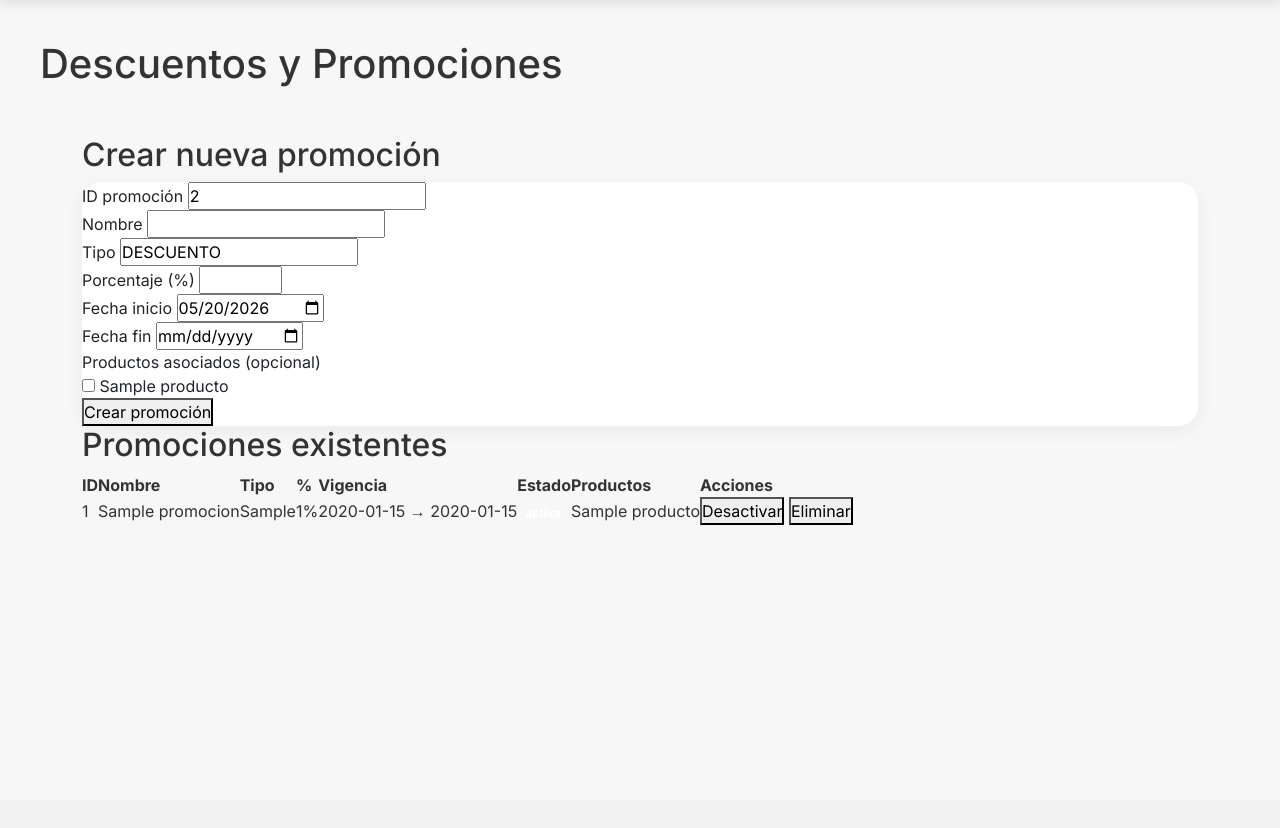
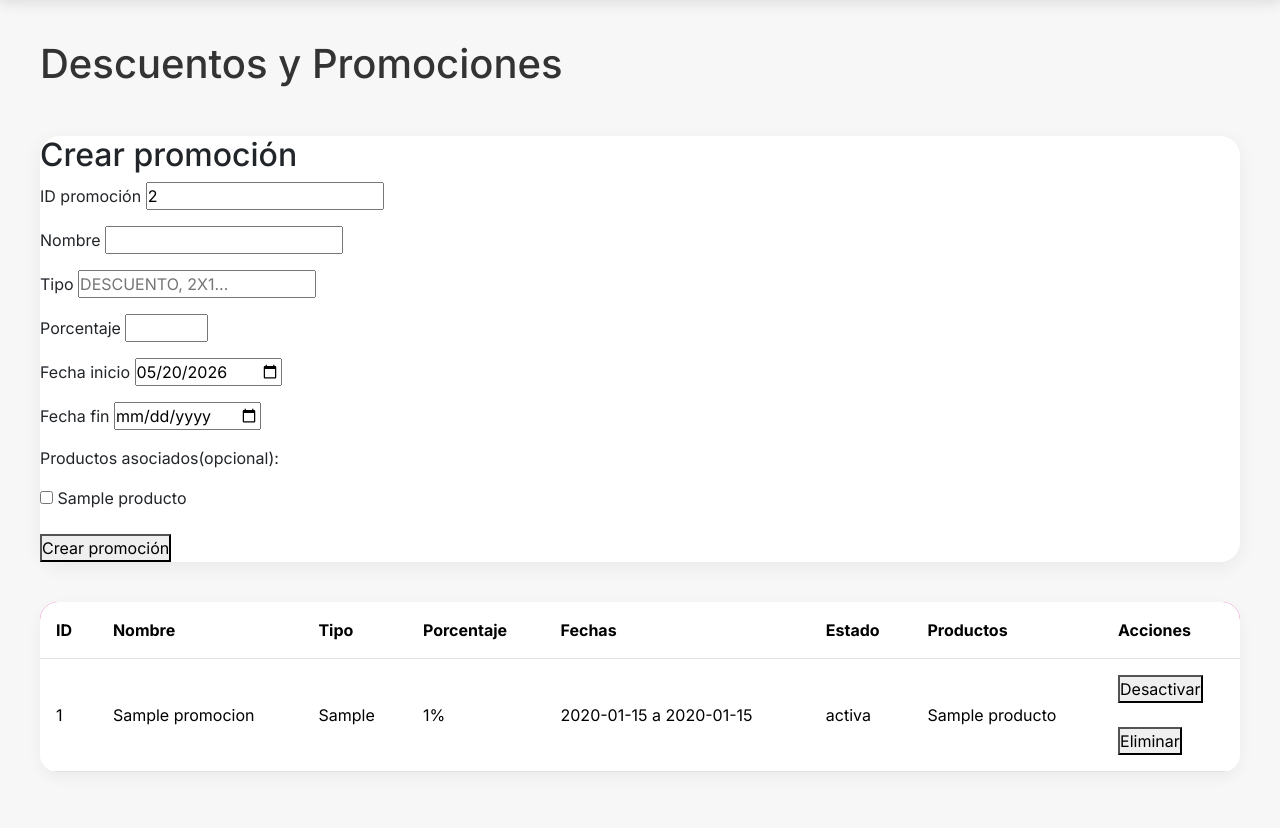
Before and after one commit to marianoC31/liverpool, a PHP site: page /liverpool_IU/promociones.php in a window 1280 px wide. Shown: the part 76-904 px from the top of the page. Before the commit the page ends 601 px from the top, so only its background shows below. Run offline with PHP 8.4, Linux system fonts and the light colour scheme; tables that the repository leaves empty or names only in its code hold one stand-in row (values such as "Sample post").

Commit message:
limpie lo de promociones.php namas que esta feo luego veo si cambio el css

```diff
--- a/liverpool_IU/components/navbar.php
+++ b/liverpool_IU/components/navbar.php
@@ -2,7 +2,6 @@
 
     <div class="container-fluid">
 
-        <!-- Logo -->
         <a class="navbar-brand fw-bold" href="index.php">
 
             <i class="bi bi-bag-fill"></i>
@@ -10,7 +9,6 @@
 
         </a>
 
-        <!-- Botón responsive -->
         <button class="navbar-toggler"
                 type="button"
                 data-bs-toggle="collapse"
@@ -20,7 +18,6 @@
 
         </button>
 
-        <!-- Contenido navbar -->
         <div class="collapse navbar-collapse"
              id="navbarContenido">
 
--- a/liverpool_IU/promociones.php
+++ b/liverpool_IU/promociones.php
@@ -1,189 +1,202 @@
-
-
 <?php
 require_once 'db.php';
+
 $pdo = Database::connect();
 $mensaje = '';
 $tipo_msg = '';
 
 if ($_SERVER['REQUEST_METHOD'] === 'POST') {
-    $accion = $_POST['accion'] ?? '';
+    $accion = $_POST['accion'] ?? ''; // crear, toggle, eliminar
 
     try {
-        // ============== INICIA TRANSACCIÓN ==============
         $pdo->beginTransaction();
+        if ($accion === 'crear') {
+            $id_promo = (int)$_POST['id_promo'];
+            $nombre = trim($_POST['nombre']);
+            $tipo = trim($_POST['tipo']);
+            $porcentaje = (int)$_POST['porcentaje'];
+            $fecha_inicio = $_POST['fecha_inicio'];
+            $fecha_fin = $_POST['fecha_fin'];
+            $productos = $_POST['productos'] ?? [];
 
-        if ($accion === 'crear') {
-            // ALTA de promoción + asociación con productos
-            $id_promo     = (int)$_POST['id_promo'];
-            $nombre       = trim($_POST['nombre']);
-            $tipo         = trim($_POST['tipo']);
-            $porcentaje   = (int)$_POST['porcentaje'];
-            $fecha_inicio = $_POST['fecha_inicio'];
-            $fecha_fin    = $_POST['fecha_fin'];
-            $productos    = $_POST['productos'] ?? [];
-
-            if ($nombre === '' || $porcentaje <= 0 || $porcentaje > 100) {
-                throw new Exception("Datos inválidos para la promoción.");
-            }
-            if (strtotime($fecha_fin) < strtotime($fecha_inicio)) {
-                throw new Exception("La fecha fin debe ser posterior a la fecha inicio.");
+            if ($nombre == '' || $porcentaje <= 0 || $porcentaje > 100) {
+                throw new Exception("Datos inválidos. Recuerda incluir nombre y que el porcentaje debe estar entre 1 y 100");
             }
 
-            // 1. Insertar la promoción
+            if (strtotime($fecha_fin) < strtotime($fecha_inicio)) {
+                throw new Exception("La fecha final no puede ser menor a la fehc ade inicio.");
+            }
+
             $stmt = $pdo->prepare("
-                INSERT INTO promocion (id_promo, porcentaje, fecha_inicio, fecha_fin, nombre, tipo, estado)
+                INSERT INTO promocion
+                (id_promo, porcentaje, fecha_inicio, fecha_fin, nombre, tipo, estado)
                 VALUES (?, ?, ?, ?, ?, ?, 'activa')
             ");
-            $stmt->execute([$id_promo, $porcentaje, $fecha_inicio, $fecha_fin, $nombre, $tipo]);
 
-            // 2. Asociar productos (si se seleccionaron)
+            $stmt->execute([
+                $id_promo,
+                $porcentaje,
+                $fecha_inicio,
+                $fecha_fin,
+                $nombre,
+                $tipo
+            ]);
+
             if (!empty($productos)) {
-                $stmt_pp = $pdo->prepare("INSERT INTO producto_promo (id_producto, id_promo) VALUES (?, ?)");
-                foreach ($productos as $id_prod) {
-                    $stmt_pp->execute([(int)$id_prod, $id_promo]);
+                $stmtProductos = $pdo->prepare("
+                    INSERT INTO producto_promo (id_producto, id_promo)
+                    VALUES (?, ?)
+                ");
+                foreach ($productos as $id_producto) { //asocioando producto con su promo
+                    $stmtProductos->execute([
+                        (int)$id_producto,
+                        $id_promo
+                    ]);
                 }
             }
 
-            $mensaje = "Promoción '$nombre' creada correctamente.";
+            $mensaje = "Promoción creada correctamente.";
             $tipo_msg = 'ok';
+        }
 
-        } elseif ($accion === 'toggle') {
-            // Cambiar estado activa <-> inactiva
+        elseif ($accion === 'toggle') { //activar o descativar promo
             $id_promo = (int)$_POST['id_promo'];
             $stmt = $pdo->prepare("
                 UPDATE promocion
-                SET estado = CASE WHEN estado = 'activa' THEN 'inactiva' ELSE 'activa' END
+                SET estado =
+                    CASE
+                        WHEN estado = 'activa' THEN 'inactiva'
+                        ELSE 'activa'
+                    END
                 WHERE id_promo = ?
             ");
             $stmt->execute([$id_promo]);
-            $mensaje = "Estado de la promoción actualizado.";
+            $mensaje = "Estado actualizado.";
             $tipo_msg = 'ok';
+        }
 
-        } elseif ($accion === 'eliminar') {
-            // BAJA: borramos asociaciones y promoción
+        elseif ($accion === 'eliminar') { //bye promo
             $id_promo = (int)$_POST['id_promo'];
-
-            // 1. Borrar relaciones venta_promo (si las hay)
-            $pdo->prepare("DELETE FROM venta_promo WHERE id_promo = ?")->execute([$id_promo]);
-            // 2. Borrar asociación con productos
-            $pdo->prepare("DELETE FROM producto_promo WHERE id_promo = ?")->execute([$id_promo]);
-            // 3. Borrar promoción
-            $pdo->prepare("DELETE FROM promocion WHERE id_promo = ?")->execute([$id_promo]);
-
+            $pdo->prepare("
+                DELETE FROM venta_promo
+                WHERE id_promo = ?
+            ")->execute([$id_promo]);
+            $pdo->prepare("
+                DELETE FROM producto_promo
+                WHERE id_promo = ?
+            ")->execute([$id_promo]);
+            $pdo->prepare("
+                DELETE FROM promocion
+                WHERE id_promo = ?
+            ")->execute([$id_promo]);
             $mensaje = "Promoción eliminada.";
             $tipo_msg = 'ok';
         }
-
-        // ============== COMMIT ==============
         $pdo->commit();
-
     } catch (Exception $e) {
-        // ============== ROLLBACK ==============
-        if ($pdo->inTransaction()) $pdo->rollBack();
+        if ($pdo->inTransaction()) {
+            $pdo->rollBack();
+        }
         $mensaje = "Error: " . $e->getMessage();
         $tipo_msg = 'error';
     }
 }
+$max_id = $pdo->query("
+    SELECT COALESCE(MAX(id_promo), 0) + 1
+    FROM promocion
+")->fetchColumn();
 
-// ============================================================
-// DATOS PARA MOSTRAR
-// ============================================================
-// Próximo ID sugerido
-$max_id = (int)$pdo->query("SELECT COALESCE(MAX(id_promo),0)+1 FROM promocion")->fetchColumn();
-
-// Todas las promociones
 $promos = $pdo->query("
-    SELECT id_promo, nombre, tipo, porcentaje, fecha_inicio, fecha_fin, estado
+    SELECT *
     FROM promocion
     ORDER BY id_promo DESC
 ")->fetchAll();
 
-// Productos disponibles para asociar
-$productos = $pdo->query("SELECT id_producto, nombre FROM producto ORDER BY nombre")->fetchAll();
+$productos = $pdo->query("
+    SELECT id_producto, nombre
+    FROM producto
+    ORDER BY nombre
+")->fetchAll();
 
-// Productos por promoción
+// id promo con producto
 $relaciones = $pdo->query("
     SELECT pp.id_promo, p.nombre
     FROM producto_promo pp
-    JOIN producto p ON pp.id_producto = p.id_producto
+    JOIN producto p
+    ON pp.id_producto = p.id_producto
 ")->fetchAll();
 $prods_por_promo = [];
+
 foreach ($relaciones as $r) {
     $prods_por_promo[$r['id_promo']][] = $r['nombre'];
 }
 ?>
+
 <?php include 'components/header.php'; ?>
+<?php include 'components/navbar.php'; ?>
 
-<?php include 'components/navbar.php'; ?>
 <div class="body-inv">
     <h1>Descuentos y Promociones</h1>
-
-    <main class="container wide">
-
     <?php if ($mensaje): ?>
-            <div class="alert <?= $tipo_msg ?>"><?= htmlspecialchars($mensaje) ?></div>
+        <p><?= $mensaje ?></p>
     <?php endif; ?>
 
-        <h2>Crear nueva promoción</h2>
-        <form method="POST" class="card">
+    <div class="card">
+        <h2>Crear promoción</h2>
+        <form method="POST">
             <input type="hidden" name="accion" value="crear">
+            <p>ID promoción
+                <input type="number" name="id_promo" value="<?= $max_id ?>" required>
+            </p>
+            <p>Nombre
+                <input type="text" name="nombre" required>
+            </p>
+            <p>Tipo
+                <input type="text" name="tipo" placeholder="DESCUENTO, 2X1..." required>
+            </p>
+            <p>Porcentaje
+                <input type="number" name="porcentaje" min="1" max="100" required>
+            </p>
+            <p>Fecha inicio
+                <input type="date" name="fecha_inicio" value="<?= date('Y-m-d') ?>" required>
+            </p>
 
-            <div class="row">
-                <div class="field">
-                    <label>ID promoción</label>
-                    <input type="number" name="id_promo" value="<?= $max_id ?>" required>
-                </div>
-                <div class="field">
-                    <label>Nombre</label>
-                    <input type="text" name="nombre" required>
-                </div>
-                <div class="field">
-                    <label>Tipo</label>
-                    <input type="text" name="tipo" value="DESCUENTO" required>
-                </div>
-            </div>
+            <p>Fecha fin
+                <input type="date" name="fecha_fin" required>
+            </p>
 
-            <div class="row">
-                <div class="field">
-                    <label>Porcentaje (%)</label>
-                    <input type="number" name="porcentaje" min="1" max="100" required>
-                </div>
-                <div class="field">
-                    <label>Fecha inicio</label>
-                    <input type="date" name="fecha_inicio" value="<?= date('Y-m-d') ?>" required>
-                </div>
-                <div class="field">
-                    <label>Fecha fin</label>
-                    <input type="date" name="fecha_fin" required>
-                </div>
-            </div>
-
-            <div class="field">
-                <label>Productos asociados (opcional)</label>
-                <div class="checkbox-grid">
+            <p>Productos asociados(opcional):</p>
             <?php foreach ($productos as $p): ?>
-                        <label class="check">
-                            <input type="checkbox" name="productos[]" value="<?= $p['id_producto'] ?>">
+                <label>
+                    <input
+                        type="checkbox"
+                        name="productos[]"
+                        value="<?= $p['id_producto'] ?>"
+                    >
                     <?= htmlspecialchars($p['nombre']) ?>
                 </label>
+                <br>
             <?php endforeach; ?>
+            <br>
+            <button type="submit">
+                Crear promoción
+            </button>
+        </form>
     </div>
-            </div>
-
-            <div class="actions">
-                <button type="submit" class="btn-primary">Crear promoción</button>
-            </div>
-        </form>
-
-        <h2>Promociones existentes</h2>
-        <table class="data-table">
+    <table class="table">
         <thead>
             <tr>
-                    <th>ID</th><th>Nombre</th><th>Tipo</th><th>%</th>
-                    <th>Vigencia</th><th>Estado</th><th>Productos</th><th>Acciones</th>
+                <th>ID</th>
+                <th>Nombre</th>
+                <th>Tipo</th>
+                <th>Porcentaje</th>
+                <th>Fechas</th>
+                <th>Estado</th>
+                <th>Productos</th>
+                <th>Acciones</th>
             </tr>
         </thead>
+
         <tbody>
             <?php foreach ($promos as $p): ?>
                 <tr>
@@ -191,38 +204,52 @@ foreach ($relaciones as $r) {
                     <td><?= htmlspecialchars($p['nombre']) ?></td>
                     <td><?= htmlspecialchars($p['tipo']) ?></td>
                     <td><?= $p['porcentaje'] ?>%</td>
-                    <td><?= $p['fecha_inicio'] ?> → <?= $p['fecha_fin'] ?></td>
+                    <td><?= $p['fecha_inicio'] ?> a <?= $p['fecha_fin'] ?></td>
+                    <td><?= $p['estado'] ?></td>
                     <td>
-                        <span class="badge <?= $p['estado'] === 'activa' ? 'on' : 'off' ?>">
-                            <?= $p['estado'] ?>
-                        </span>
+                        <?php
+                        if (isset($prods_por_promo[$p['id_promo']])) {
+                            echo implode(', ', $prods_por_promo[$p['id_promo']]);
+                        } else {
+                            echo 'Sin productos';
+                        }
+                        ?>
                     </td>
                     <td>
+                        <form method="POST">
+                            <input type="hidden" name="accion" value="toggle">
+                            <input
+                                type="hidden"
+                                name="id_promo"
+                                value="<?= $p['id_promo'] ?>"
+                            >
+                            <button type="submit">
                                 <?php
-                            $lista = $prods_por_promo[$p['id_promo']] ?? [];
-                            echo $lista ? htmlspecialchars(implode(', ', $lista)) : '<span class="muted">—</span>';
+                                if ($p['estado'] == 'activa') {
+                                    echo 'Desactivar';
+                                } else {
+                                    echo 'Activar';
+                                }
                                 ?>
-                    </td>
-                    <td class="acciones-celda">
-                        <form method="POST" style="display:inline">
-                            <input type="hidden" name="accion" value="toggle">
-                            <input type="hidden" name="id_promo" value="<?= $p['id_promo'] ?>">
-                            <button class="btn-secondary" type="submit">
-                                <?= $p['estado'] === 'activa' ? 'Desactivar' : 'Activar' ?>
                             </button>
                         </form>
-                        <form method="POST" style="display:inline"
-                              onsubmit="return confirm('¿Eliminar esta promoción?')">
+                        <br>
+                        <form method="POST">
                             <input type="hidden" name="accion" value="eliminar">
-                            <input type="hidden" name="id_promo" value="<?= $p['id_promo'] ?>">
-                            <button class="btn-danger" type="submit">Eliminar</button>
+                            <input
+                                type="hidden"
+                                name="id_promo"
+                                value="<?= $p['id_promo'] ?>"
+                            >
+                            <button type="submit">
+                                Eliminar
+                            </button>
                         </form>
                     </td>
                 </tr>
             <?php endforeach; ?>
         </tbody>
     </table>
-    </main>
 </div>
 
 <?php include 'components/footer.php'; ?>
```
Also changed, not shown: liverpool_IU/sql/data.sql (+6 -6 lines), liverpool_IU/sql/tables.sql (+6 -6 lines), liverpool_IU/style.css (+0 -17 lines), liverpool_IU/ventas.php (+11 -0 lines). Lines whose indentation alone changed are shown as unchanged.
